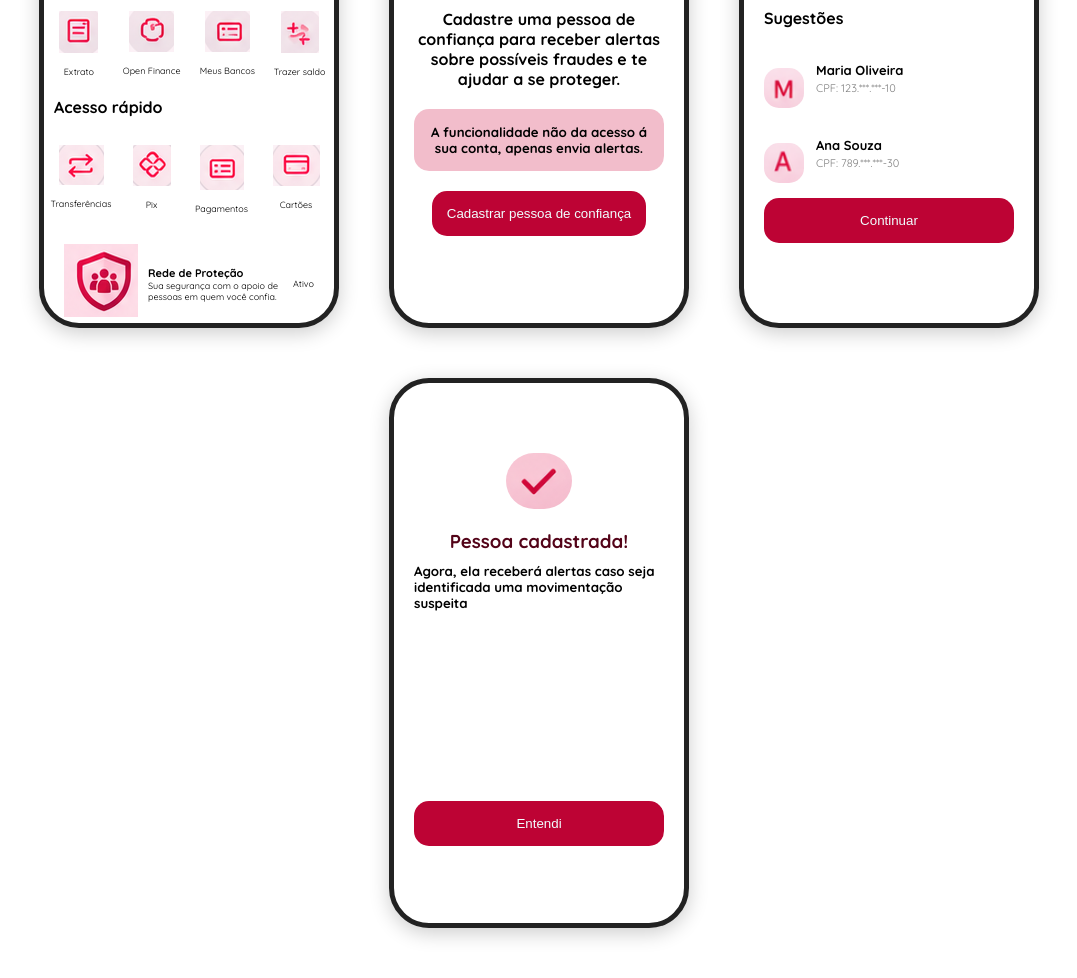
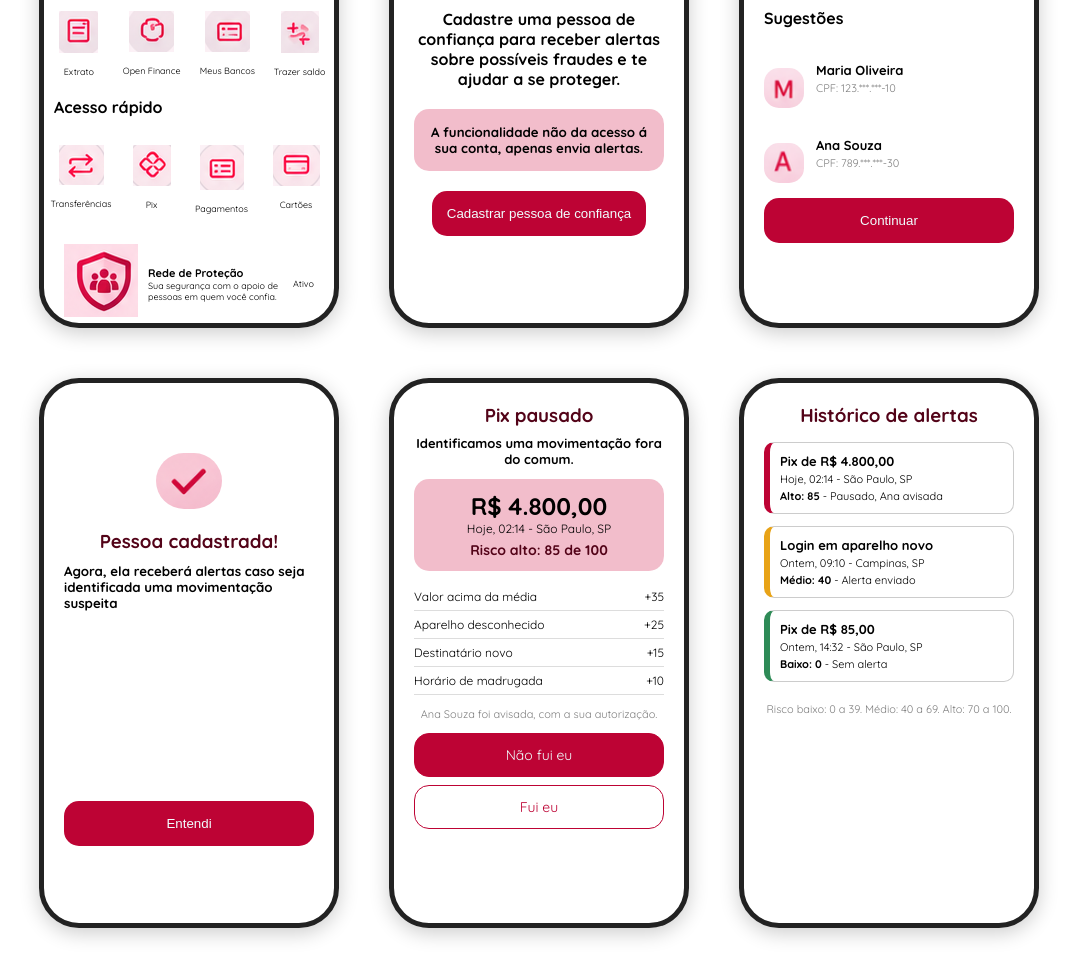
Before and after one commit to joaogabdev/div-challenge, a plain HTML site: page index.html in a window 1280 px wide. Shown: the part 1102-2080 px from the top of the page, without its empty margins (101-1178 px from the left). Drawn offline with Linux system fonts and the light colour scheme.

Commit message:
Add files via upload
diciona telas de alerta e histórico

```diff
--- a/index.html
+++ b/index.html
@@ -234,6 +234,54 @@
         </div>
     </div>
 
+    <div class="tela5">
+        <h3>Pix pausado</h3>
+        <h4>Identificamos uma movimentação fora do comum.</h4>
+
+        <div class="resumo">
+            <h2>R$ 4.800,00</h2>
+            <p>Hoje, 02:14 - São Paulo, SP</p>
+            <h5>Risco alto: 85 de 100</h5>
+        </div>
+
+        <ul>
+            <li><span>Valor acima da média</span><span>+35</span></li>
+            <li><span>Aparelho desconhecido</span><span>+25</span></li>
+            <li><span>Destinatário novo</span><span>+15</span></li>
+            <li><span>Horário de madrugada</span><span>+10</span></li>
+        </ul>
+
+        <p class="aviso">Ana Souza foi avisada, com a sua autorização.</p>
+
+        <button class="acao">Não fui eu</button>
+        <button class="acao secundaria">Fui eu</button>
+    </div>
+
+    <div class="tela6">
+        <h3>Histórico de alertas</h3>
+
+        <div class="evento alto">
+            <h4>Pix de R$ 4.800,00</h4>
+            <p>Hoje, 02:14 - São Paulo, SP</p>
+            <p><strong>Alto: 85</strong> - Pausado, Ana avisada</p>
+        </div>
+
+        <div class="evento medio">
+            <h4>Login em aparelho novo</h4>
+            <p>Ontem, 09:10 - Campinas, SP</p>
+            <p><strong>Médio: 40</strong> - Alerta enviado</p>
+        </div>
+
+        <div class="evento baixo">
+            <h4>Pix de R$ 85,00</h4>
+            <p>Ontem, 14:32 - São Paulo, SP</p>
+            <p><strong>Baixo: 0</strong> - Sem alerta</p>
+        </div>
+
+        <p class="legenda">Risco baixo: 0 a 39. Médio: 40 a 69. Alto: 70 a 100.</p>
+
+    </div>
+
 
 
 
--- a/style.css
+++ b/style.css
@@ -68,7 +68,7 @@ body{
     flex-wrap: wrap;
 }
 
-.tela1, .tela2, .tela3, .tela4 {
+.tela1, .tela2, .tela3, .tela4, .tela5, .tela6 {
     width: 300px;
     height: 550px;
     background-color: white;
@@ -299,3 +299,117 @@ img {
     font-size: 9px;
     color: #bd0334;
 }
+
+
+.tela5{
+    text-align: center;
+
+    h3{
+        color: #530318;
+        margin-bottom: 8px;
+    }
+
+    h4{
+        font-size: 13px;
+        margin-bottom: 12px;
+    }
+
+    .resumo{
+        background-color: #d425544d;
+        border-radius: 15px;
+        padding: 12px;
+        margin-bottom: 12px;
+    }
+
+    .resumo p{
+        font-size: 12px;
+        margin-bottom: 5px;
+    }
+
+    .resumo h5{
+        color: #530318;
+        font-size: 14px;
+    }
+
+    ul{
+        list-style: none;
+        margin-bottom: 12px;
+    }
+
+    li{
+        display: flex;
+        justify-content: space-between;
+        padding: 6px 0;
+        border-bottom: 1px solid #ddd;
+        font-size: 12px;
+    }
+
+    .aviso{
+        font-size: 11px;
+        color: gray;
+        margin-bottom: 12px;
+    }
+}
+
+.tela6{
+    h3{
+        color: #530318;
+        text-align: center;
+        margin-bottom: 15px;
+    }
+
+    .evento{
+        border: 1px solid #ccc;
+        border-left: 6px solid #ccc;
+        border-radius: 10px;
+        padding: 10px;
+        margin-bottom: 12px;
+    }
+
+    .evento h4{
+        font-size: 13px;
+    }
+
+    .evento p{
+        font-size: 11px;
+        margin-top: 3px;
+    }
+
+    .alto{
+        border-left-color: #bd0334;
+    }
+
+    .medio{
+        border-left-color: #e8a317;
+    }
+
+    .baixo{
+        border-left-color: #2e8b57;
+    }
+
+    .legenda{
+        font-size: 11px;
+        color: gray;
+        text-align: center;
+        margin: 20px 0;
+    }
+}
+
+.acao{
+    display: block;
+    width: 250px;
+    margin: 0 auto 8px;
+    padding: 12px;
+    background-color: #bd0334;
+    color: azure;
+    border: 1px solid #bd0334;
+    border-radius: 15px;
+    text-align: center;
+    font-family: inherit;
+    font-size: 14px;
+}
+
+.secundaria{
+    background-color: white;
+    color: #bd0334;
+}
--- /dev/null
+++ b/tela5.css
@@ -0,0 +1,97 @@
+@import url('https://fonts.googleapis.com/css2?family=Quicksand:wght@300..700&display=swap');
+
+*{
+    margin: 0;
+    padding: 0;
+    box-sizing: border-box;
+}
+
+body{
+    font-family: "Quicksand", Helvetica, sans-serif;
+    min-height: 100vh;
+    display: flex;
+    justify-content: center;
+    align-items: center;
+    background-color: #f4f4f4;
+    background-color: #660620;
+}
+
+.tela1, .tela2, .tela3, .tela4, .tela5, .tela6 {
+    width: 300px;
+    height: 550px;
+    background-color: white;
+    border: 5px solid #222;
+    border-radius: 40px;
+    padding: 20px;
+    box-shadow: 0 5px 20px rgba(0, 0, 0, 0.2);
+    overflow: hidden;
+}
+
+.tela5{
+    text-align: center;
+
+    h3{
+        color: #530318;
+        margin-bottom: 8px;
+    }
+
+    h4{
+        font-size: 13px;
+        margin-bottom: 12px;
+    }
+
+    .resumo{
+        background-color: #d425544d;
+        border-radius: 15px;
+        padding: 12px;
+        margin-bottom: 12px;
+    }
+
+    .resumo p{
+        font-size: 12px;
+        margin-bottom: 5px;
+    }
+
+    .resumo h5{
+        color: #530318;
+        font-size: 14px;
+    }
+
+    ul{
+        list-style: none;
+        margin-bottom: 12px;
+    }
+
+    li{
+        display: flex;
+        justify-content: space-between;
+        padding: 6px 0;
+        border-bottom: 1px solid #ddd;
+        font-size: 12px;
+    }
+
+    .aviso{
+        font-size: 11px;
+        color: gray;
+        margin-bottom: 12px;
+    }
+}
+
+.acao{
+    display: block;
+    width: 250px;
+    margin: 0 auto 8px;
+    padding: 12px;
+    background-color: #bd0334;
+    color: azure;
+    border: 1px solid #bd0334;
+    border-radius: 15px;
+    text-align: center;
+    font-family: inherit;
+    font-size: 14px;
+}
+
+.secundaria{
+    background-color: white;
+    color: #bd0334;
+}
--- /dev/null
+++ b/tela6.css
@@ -0,0 +1,91 @@
+@import url('https://fonts.googleapis.com/css2?family=Quicksand:wght@300..700&display=swap');
+
+*{
+    margin: 0;
+    padding: 0;
+    box-sizing: border-box;
+}
+
+body{
+    font-family: "Quicksand", Helvetica, sans-serif;
+    min-height: 100vh;
+    display: flex;
+    justify-content: center;
+    align-items: center;
+    background-color: #f4f4f4;
+    background-color: #660620;
+}
+
+.tela1, .tela2, .tela3, .tela4, .tela5, .tela6 {
+    width: 300px;
+    height: 550px;
+    background-color: white;
+    border: 5px solid #222;
+    border-radius: 40px;
+    padding: 20px;
+    box-shadow: 0 5px 20px rgba(0, 0, 0, 0.2);
+    overflow: hidden;
+}
+
+.tela6{
+    h3{
+        color: #530318;
+        text-align: center;
+        margin-bottom: 15px;
+    }
+
+    .evento{
+        border: 1px solid #ccc;
+        border-left: 6px solid #ccc;
+        border-radius: 10px;
+        padding: 10px;
+        margin-bottom: 12px;
+    }
+
+    .evento h4{
+        font-size: 13px;
+    }
+
+    .evento p{
+        font-size: 11px;
+        margin-top: 3px;
+    }
+
+    .alto{
+        border-left-color: #bd0334;
+    }
+
+    .medio{
+        border-left-color: #e8a317;
+    }
+
+    .baixo{
+        border-left-color: #2e8b57;
+    }
+
+    .legenda{
+        font-size: 11px;
+        color: gray;
+        text-align: center;
+        margin: 20px 0;
+    }
+}
+
+.acao{
+    display: block;
+    width: 250px;
+    margin: 0 auto 8px;
+    padding: 12px;
+    background-color: #bd0334;
+    color: azure;
+    border: 1px solid #bd0334;
+    border-radius: 15px;
+    text-align: center;
+    font-family: inherit;
+    font-size: 14px;
+}
+
+.secundaria{
+    background-color: white;
+    color: #bd0334;
+}
```
Also changed, not shown: tela5.html (added, +34 -0 lines), tela6.html (added, +36 -0 lines).
